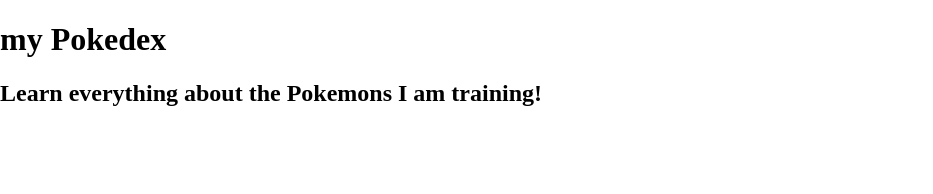
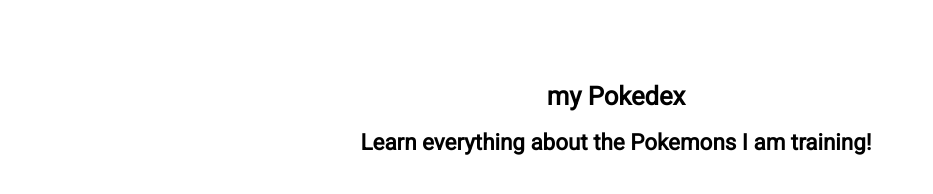
Before and after one commit to Cesare83/Pokedex, a plain HTML site: page index.html in a window 1280 px wide. Shown: the whole page, without its empty margins (0-933 px from the left). Drawn offline with nearby package versions, Linux system fonts and the light colour scheme.

Commit message:
added first Pokedex styling

```diff
--- a/css/style.css
+++ b/css/style.css
@@ -1,3 +1,37 @@
 * {
   box-sizing: border-box;
 }
+
+body {
+  font-family: roboto, sans-serif;
+  color: #000000;
+}
+
+h1{
+  font-size: 3.2vmin;
+}
+
+h2 {
+  font-size: 2.8vmin;
+}
+
+p {
+  font-size: 2.5vmin;
+}
+
+.page {
+  display: grid;
+  grid-template-rows: 20% 80%;
+  width: 90vw;
+  height: 100vmin;
+  margin: 5vmin;
+}
+
+.header {
+  margin: auto;
+  text-align: center;
+}
+
+.middle {
+  padding: 2vmin;
+}
```
